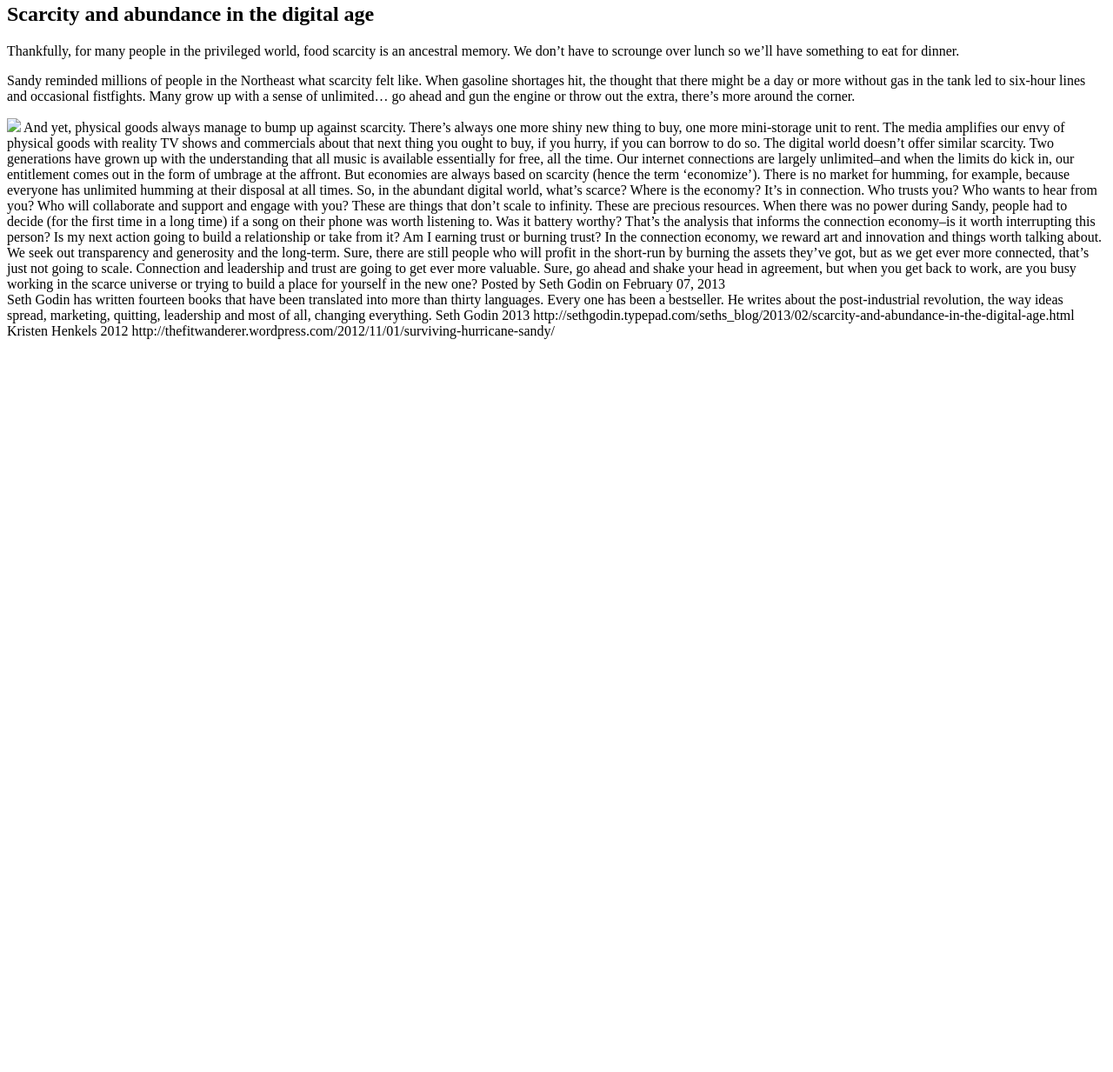
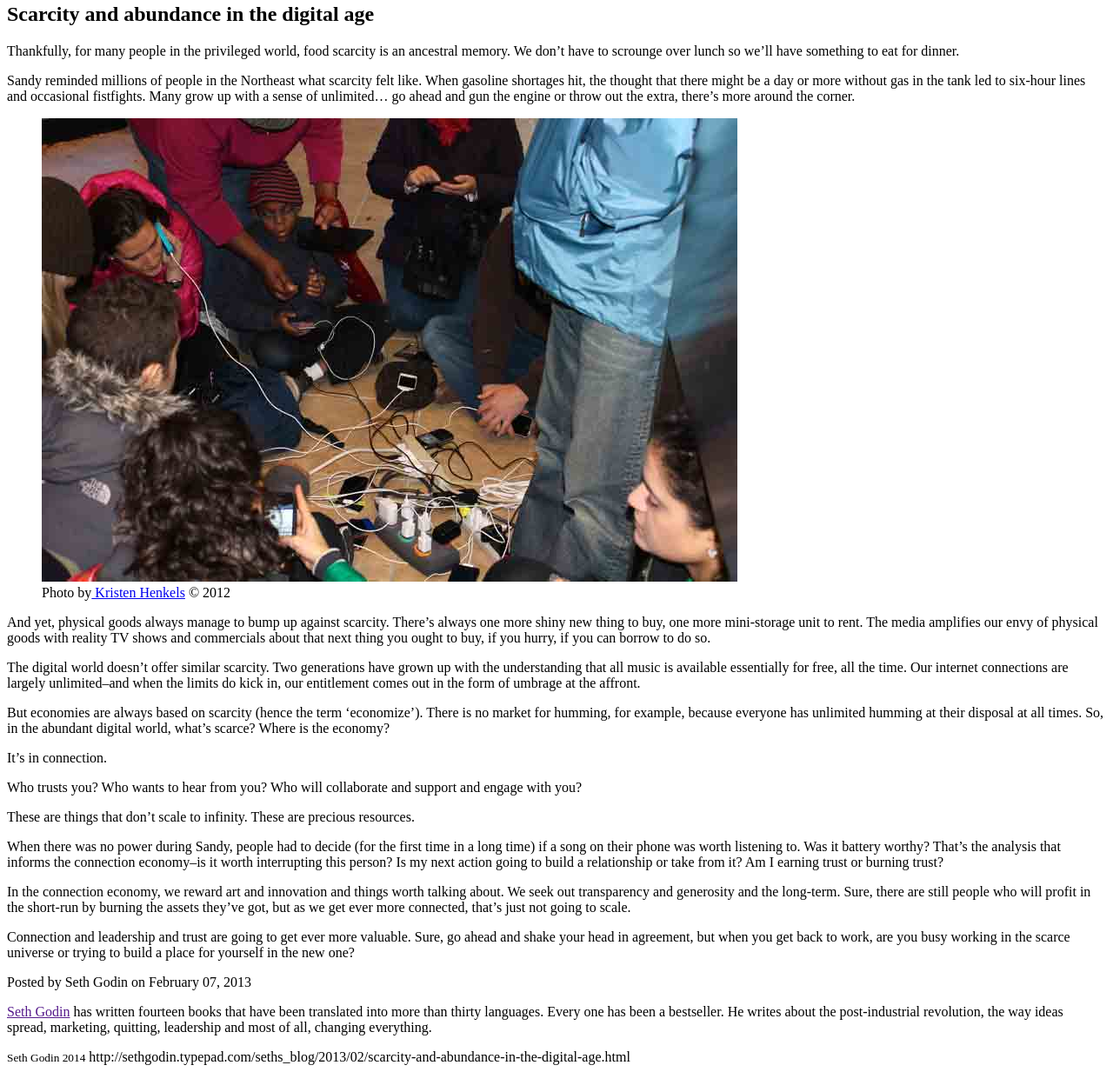
Before and after one commit to aesposito12/angela_demo_02, a plain HTML site: page index.html in a window 1280 px wide. Shown: the part 684-1917 px from the top of the page at 87% size. Before the commit the page ends 1082 px from the top, so only its background shows below. Drawn offline with nearby package versions, Linux system fonts and the light colour scheme; a script that the page names is missing.

Commit message:
Successful files

```diff
--- a/index.html
+++ b/index.html
@@ -13,8 +13,8 @@
 
     <nav role="navigation">
             <ul>
-    <li>Home</li>
-    <li>About</li>
+    <li><a href="index.html">Home</a></li>
+    <li><a href="#about">About</a></li>
         </ul>
     </nav>
 
@@ -30,40 +30,42 @@
     <p>Thankfully, for many people in the privileged world, food scarcity is an ancestral memory. We don’t have to scrounge over lunch so we’ll have something to eat for dinner.</p>
 
     <p>Sandy reminded millions of people in the Northeast what scarcity felt like. When gasoline shortages hit, the thought that there might be a day or more without gas in the tank led to six-hour lines and occasional fistfights. Many grow up with a sense of unlimited… go ahead and gun the engine or throw out the extra, there’s more around the corner.</p>
+                <figure>
+                <img src="img/19-cell-phone-charging-after-hurricane-sandy.jpg"/>
+                <figcaption>Photo by<a href=http://thefitwanderer.wordpress.com/2012/11/01/surviving-hurricane-sandy> Kristen Henkels</a> &copy; 2012 </figcaption>
+                    </figure>
 
-                <img src="img/19-cell-phone-charging-after-hurricane-sandy.jpg"/>
+   <p> And yet, physical goods always manage to bump up against scarcity. There’s always one more shiny new thing to buy, one more mini-storage unit to rent. The media amplifies our envy of physical goods with reality TV shows and commercials about that next thing you ought to buy, if you hurry, if you can borrow to do so.</p>
 
-    And yet, physical goods always manage to bump up against scarcity. There’s always one more shiny new thing to buy, one more mini-storage unit to rent. The media amplifies our envy of physical goods with reality TV shows and commercials about that next thing you ought to buy, if you hurry, if you can borrow to do so.
+<p> The digital world doesn’t offer similar scarcity. Two generations have grown up with the understanding that all music is available essentially for free, all the time. Our internet connections are largely unlimited–and when the limits do kick in, our entitlement comes out in the form of umbrage at the affront.</p>
 
-    The digital world doesn’t offer similar scarcity. Two generations have grown up with the understanding that all music is available essentially for free, all the time. Our internet connections are largely unlimited–and when the limits do kick in, our entitlement comes out in the form of umbrage at the affront.
+    <p>But economies are always based on scarcity (hence the term ‘economize’). There is no market for humming, for example, because everyone has unlimited humming at their disposal at all times. So, in the abundant digital world, what’s scarce? Where is the economy?</p>
 
-    But economies are always based on scarcity (hence the term ‘economize’). There is no market for humming, for example, because everyone has unlimited humming at their disposal at all times. So, in the abundant digital world, what’s scarce? Where is the economy?
+    <div>It’s in connection.</div>
 
-    It’s in connection.
+   <p> Who trusts you? Who wants to hear from you? Who will collaborate and support and engage with you?</p>
 
-    Who trusts you? Who wants to hear from you? Who will collaborate and support and engage with you?
+    <p>These are things that don’t scale to infinity. These are precious resources.</p>
 
-    These are things that don’t scale to infinity. These are precious resources.
+    <p>When there was no power during Sandy, people had to decide (for the first time in a long time) if a song on their phone was worth listening to. Was it battery worthy? That’s the analysis that informs the connection economy–is it worth interrupting this person? Is my next action going to build a relationship or take from it? Am I earning trust or burning trust?</p>
 
-    When there was no power during Sandy, people had to decide (for the first time in a long time) if a song on their phone was worth listening to. Was it battery worthy? That’s the analysis that informs the connection economy–is it worth interrupting this person? Is my next action going to build a relationship or take from it? Am I earning trust or burning trust?
+     <p>In the connection economy, we reward art and innovation and things worth talking about. We seek out transparency and generosity and the long-term. Sure, there are still people who will profit in the short-run by burning the assets they’ve got, but as we get ever more connected, that’s just not going to scale.</p>
 
-    In the connection economy, we reward art and innovation and things worth talking about. We seek out transparency and generosity and the long-term. Sure, there are still people who will profit in the short-run by burning the assets they’ve got, but as we get ever more connected, that’s just not going to scale.
+    <p>Connection and leadership and trust are going to get ever more valuable. Sure, go ahead and shake your head in agreement, but when you get back to work, are you busy working in the scarce universe or trying to build a place for yourself in the new one?</p>
 
-    Connection and leadership and trust are going to get ever more valuable. Sure, go ahead and shake your head in agreement, but when you get back to work, are you busy working in the scarce universe or trying to build a place for yourself in the new one?
-
+                <footer role="complementary">
     Posted by Seth Godin on February 07, 2013
+                </footer>
                 </article>
         </main>
 
-Seth Godin has written fourteen books that have been translated into more than thirty languages. Every one has been a bestseller. He writes about the post-industrial revolution, the way ideas spread, marketing, quitting, leadership and most of all, changing everything.
+    <footer role= "contentinfo">
+        <a id="about"></a>
+<p><a href="" target="_blank">Seth Godin</a> has written fourteen books that have been translated into more than thirty languages. Every one has been a bestseller. He writes about the post-industrial revolution, the way ideas spread, marketing, quitting, leadership and most of all, changing everything.</p>
 
-Seth Godin 2013
+<small>Seth Godin 2014</small>
 http://sethgodin.typepad.com/seths_blog/2013/02/scarcity-and-abundance-in-the-digital-age.html
-
-
-Kristen Henkels 2012
-http://thefitwanderer.wordpress.com/2012/11/01/surviving-hurricane-sandy/
-
+</footer>
 
         <script src="//ajax.googleapis.com/ajax/libs/jquery/2.1.1/jquery.min.js"></script>
         <script>window.jQuery || document.write('<script src="js/vendor/jquery-2.1.1.min.js"><\/script>')</script>
```
Also changed, not shown: img/19-cell-phone-charging-after-hurricane-sandy.jpg (added).
